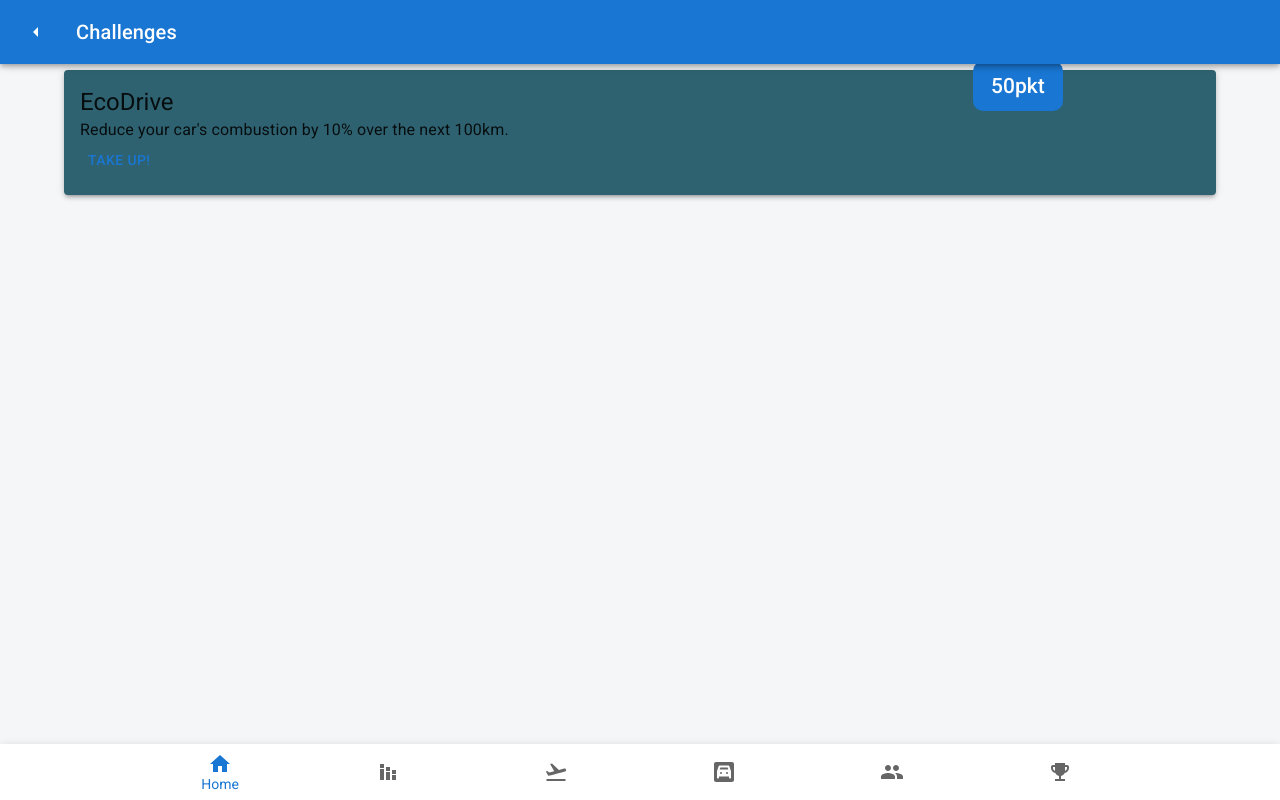
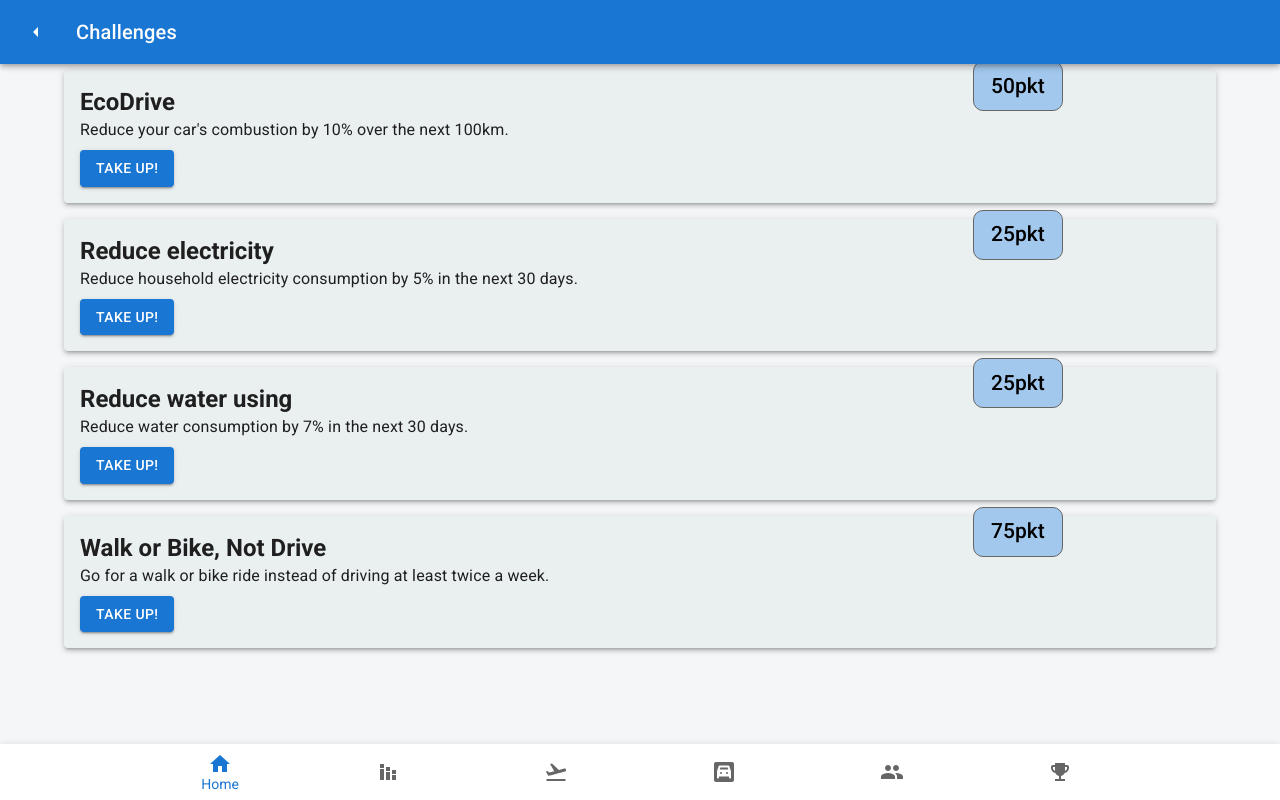
Before and after one commit to polszewsky/no-such-app, a React (Create React App) app: page /challenges in a window 1280 px wide. Built offline with nearby package versions, Linux system fonts and the light colour scheme.

Commit message:
Challenges finished actions

```diff
--- a/src/pages/challenges/ChallengeCard.js
+++ b/src/pages/challenges/ChallengeCard.js
@@ -1,18 +1,39 @@
 import { Badge, Grid, Paper, Typography, Button } from "@mui/material";
 import React from "react";
+import { useDispatch } from "react-redux";
+import { takeUpChallenge } from "../../reducers/challengeSlice";
+import Facebook from "@mui/icons-material/Facebook";
 
-export default function ChallengeCard() {
+function delay(time) {
+  return new Promise((resolve) => setTimeout(resolve, time));
+}
+
+export default function ChallengeCard({ record = {}, openProcessing }) {
+  const dispatch = useDispatch();
+
+  const mockTakeUp = () => {
+    if (!record.id) return false;
+
+    openProcessing(true);
+
+    delay(1000).then(() => {
+      dispatch(takeUpChallenge({ id: record.id }));
+      openProcessing(false);
+    });
+  };
+
   return (
     <Grid container item direction="row" sx={{ marginTop: "1rem" }} xs={12}>
       <Grid item xs={12}>
-        <Paper elevation={3} sx={{ padding: "1rem", background: "#2f6271" }}>
+        <Paper elevation={3} sx={{ padding: "1rem", background: "#EAEFF0" }}>
           <Grid container item direction="row">
             <Grid item xs={10}>
-              <Typography variant="h5">EcoDrive</Typography>
+              <Typography variant="h5">
+                <b>{record?.title}</b>
+              </Typography>
             </Grid>
             <Badge
-              badgeContent={"50pkt"}
-              color="primary"
+              badgeContent={record?.points}
               anchorOrigin={{
                 vertical: "top",
                 horizontal: "right",
@@ -23,6 +44,9 @@ export default function ChallengeCard() {
                   height: 50,
                   minWidth: 90,
                   padding: "0.5rem",
+                  background: "#A3C8ED",
+                  color: "black",
+                  border: "1px solid #666",
                 },
               }}
             >
@@ -31,14 +55,39 @@ export default function ChallengeCard() {
               </Grid>
             </Badge>
           </Grid>
-          <Grid container item direction="row">
+          <Grid
+            container
+            item
+            direction="row"
+            justifyContent="flex-start"
+            alignItems="center"
+          >
             <Grid item xs={12}>
-              <Typography>
-                Reduce your car's combustion by 10% over the next 100km.
-              </Typography>
+              <Typography>{record?.description}</Typography>
             </Grid>
-            <Grid item xs={12}>
-              <Button>Take up!</Button>
+            <Grid item sx={{ marginTop: "0.5rem" }}>
+              {record?.taken ? (
+                <>
+                  <Button variant="contained" disabled>
+                    Taken Up!
+                  </Button>
+                  <Button
+                    variant="contained"
+                    startIcon={<Facebook />}
+                    sx={{ marginLeft: "1rem" }}
+                  >
+                    Share
+                  </Button>
+                </>
+              ) : (
+                <Button
+                  variant="contained"
+                  color="primary"
+                  onClick={() => mockTakeUp()}
+                >
+                  Take up!
+                </Button>
+              )}
             </Grid>
           </Grid>
         </Paper>
--- a/src/pages/challenges/ChallengePage.js
+++ b/src/pages/challenges/ChallengePage.js
@@ -1,58 +1,29 @@
-import { Badge, Grid, Paper, Typography, Button } from "@mui/material";
-import React, { Fragment } from "react";
+import { Grid } from "@mui/material";
+import React, { Fragment, useState } from "react";
 import TitleReturnBar from "../../components/TitleReturnBar";
+import { useSelector } from "react-redux";
+import ChallengeCard from "./ChallengeCard";
+import ProcessDialog from "./ProcessDialog";
 
 export default function ChallengePage() {
+  const { challenges = [] } = useSelector((state) => state.challenge);
+
+  const [openProcess, setOpenProcess] = useState(false);
+
   return (
     <Fragment>
       <TitleReturnBar site="Challenges" />
-
       <Grid container direction="column">
-        <Grid container item direction="row" sx={{ marginTop: "1rem" }} xs={12}>
-          <Grid item xs={12} sx={{}}>
-            <Paper
-              elevation={3}
-              sx={{ padding: "1rem", background: "#2f6271" }}
-            >
-              <Grid container item direction="row">
-                <Grid item xs={10}>
-                  <Typography variant="h5">EcoDrive</Typography>
-                </Grid>
-                <Badge
-                  badgeContent={"50pkt"}
-                  color="primary"
-                  anchorOrigin={{
-                    vertical: "top",
-                    horizontal: "right",
-                  }}
-                  sx={{
-                    "& .MuiBadge-badge": {
-                      fontSize: 21,
-                      height: 50,
-                      minWidth: 90,
-                      padding: "0.5rem",
-                    },
-                  }}
-                >
-                  <Grid item xs={2}>
-                    &nbsp;
-                  </Grid>
-                </Badge>
-              </Grid>
-              <Grid container item direction="row">
-                <Grid item xs={12}>
-                  <Typography>
-                    Reduce your car's combustion by 10% over the next 100km.
-                  </Typography>
-                </Grid>
-                <Grid item xs={12}>
-                  <Button>Take up!</Button>
-                </Grid>
-              </Grid>
-            </Paper>
-          </Grid>
-        </Grid>
+        {challenges.length > 0 &&
+          challenges.map((ch, index) => (
+            <ChallengeCard
+              record={ch}
+              key={index}
+              openProcessing={setOpenProcess}
+            />
+          ))}
       </Grid>
+      <ProcessDialog open={openProcess} />
     </Fragment>
   );
 }
--- /dev/null
+++ b/src/pages/challenges/ProcessDialog.js
@@ -0,0 +1,41 @@
+import {
+  CircularProgress,
+  Dialog,
+  DialogContent,
+  DialogContentText,
+  DialogTitle,
+  Grid,
+} from "@mui/material";
+import React from "react";
+
+export default function ProcessDialog({ open }) {
+  return (
+    <Dialog
+      open={open}
+      //onClose={handleClose}
+      aria-labelledby="alert-dialog-title"
+      aria-describedby="alert-dialog-description"
+      maxWidth="md"
+      fullWidth
+      PaperProps={{
+        style: {
+          backgroundColor: "transparent",
+          boxShadow: "none",
+        },
+      }}
+    >
+      <DialogContent>
+        <Grid
+          container
+          direction="row"
+          alignItems="center"
+          justifyContent="center"
+        >
+          <Grid item>
+            <CircularProgress sx={{ color: "white" }} />
+          </Grid>
+        </Grid>
+      </DialogContent>
+    </Dialog>
+  );
+}
--- a/src/reducers/challengeSlice.js
+++ b/src/reducers/challengeSlice.js
@@ -3,22 +3,49 @@ import { createSlice } from "@reduxjs/toolkit";
 export const challengeSlice = createSlice({
   name: "challenge",
   initialState: {
-    value: 0,
+    challenges: [
+      {
+        id: 1,
+        title: "EcoDrive",
+        description: "Reduce your car's combustion by 10% over the next 100km.",
+        taken: false,
+        points: "50pkt",
+      },
+      {
+        id: 2,
+        title: "Reduce electricity",
+        description:
+          "Reduce household electricity consumption by 5% in the next 30 days.",
+        taken: false,
+        points: "25pkt",
+      },
+      {
+        id: 3,
+        title: "Reduce water using",
+        description: "Reduce water consumption by 7% in the next 30 days.",
+        taken: false,
+        points: "25pkt",
+      },
+      {
+        id: 4,
+        title: "Walk or Bike, Not Drive",
+        description:
+          "Go for a walk or bike ride instead of driving at least twice a week.",
+        taken: false,
+        points: "75pkt",
+      },
+    ],
   },
   reducers: {
-    increment: (state) => {
-      state.value += 1;
-    },
-    decrement: (state) => {
-      state.value -= 1;
-    },
-    incrementByAmount: (state, action) => {
-      state.value += action.payload;
+    takeUpChallenge: (state, action) => {
+      state.challenges = state.challenges.map((record) =>
+        record.id === action.payload.id ? { ...record, taken: true } : record
+      );
     },
   },
 });
 
 // Action creators are generated for each case reducer function
-export const { increment, decrement, incrementByAmount } = challengeSlice.actions;
+export const { takeUpChallenge } = challengeSlice.actions;
 
 export default challengeSlice.reducer;
--- a/src/store.js
+++ b/src/store.js
@@ -3,6 +3,7 @@ import counterReducer from "./reducers/counterReducer";
 import homeInformationsReducer from "./reducers/homeInformationsSlice";
 import userVehiclesReducer from "./reducers/userVehiclesSlice";
 import loginReducer from "./reducers/loginSlice";
+import challengeReducer from "./reducers/challengeSlice";
 
 export default configureStore({
   reducer: {
@@ -10,5 +11,6 @@ export default configureStore({
     homeInformations: homeInformationsReducer,
     userVehicles: userVehiclesReducer,
     login: loginReducer,
+    challenge: challengeReducer,
   },
 });
```
